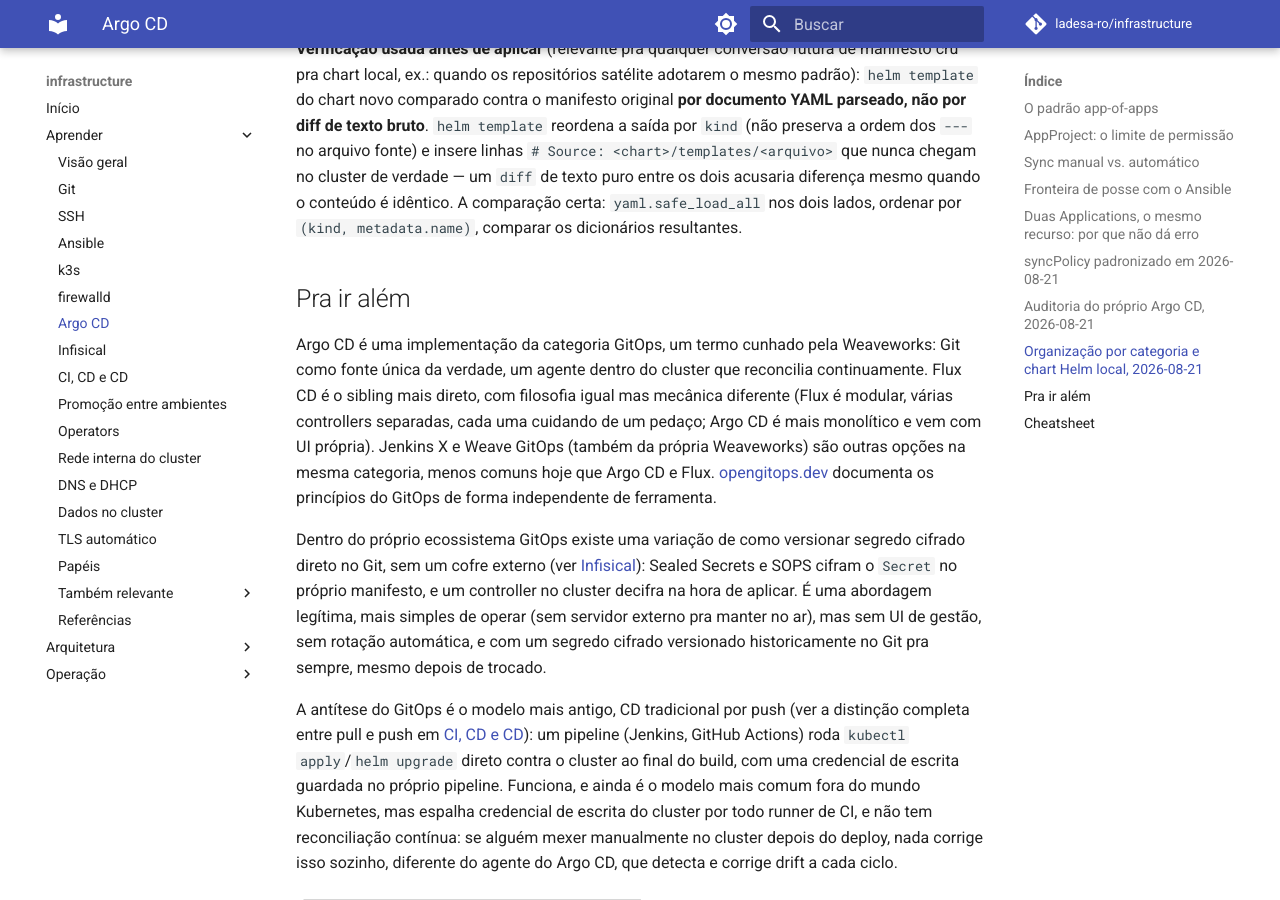
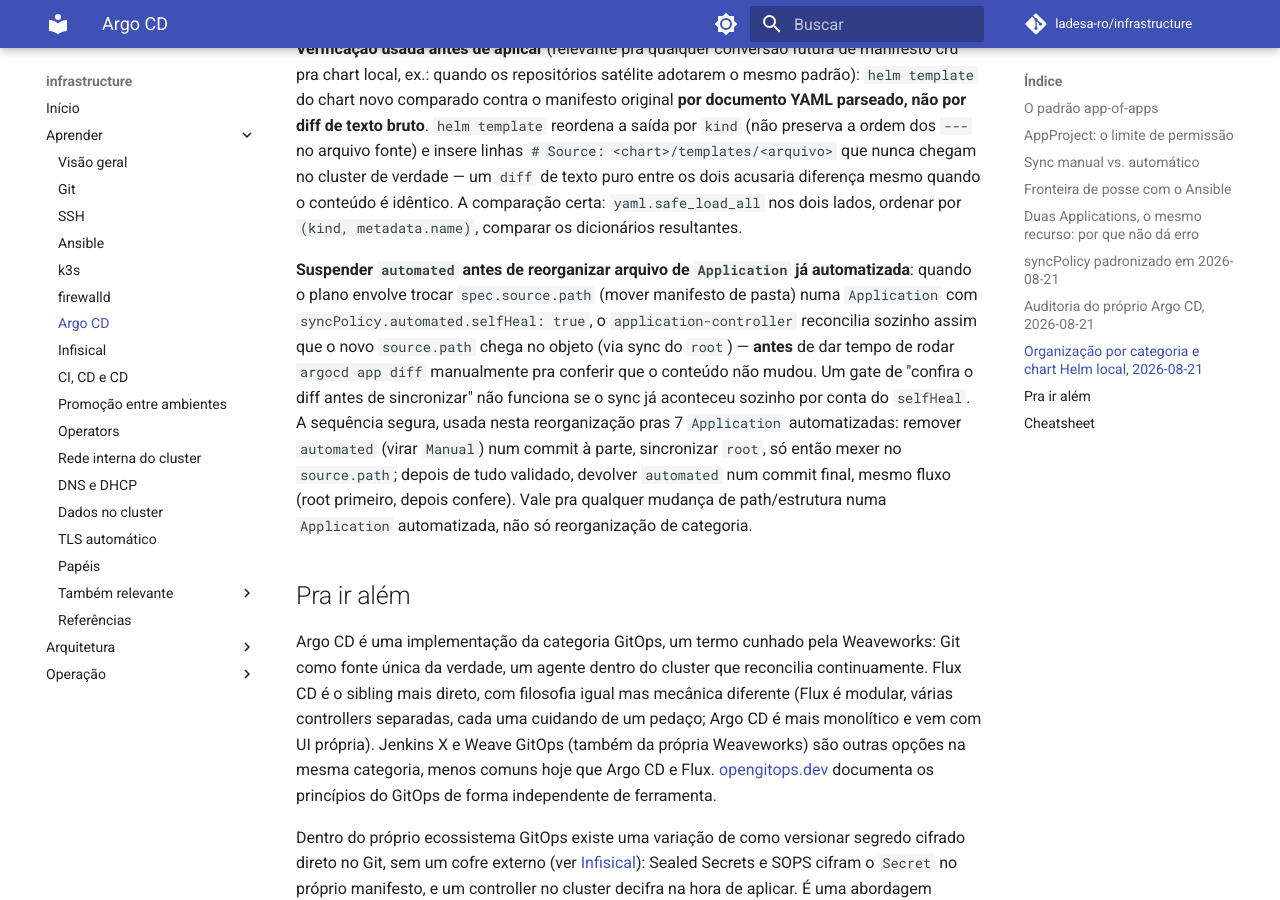
Before and after one commit to ladesa-ro/infrastructure, an MkDocs documentation site: the page built from docs/aprender/argocd.md, in a window 1280 px wide and 900 px high, scrolled down 7495 px. Built offline with MkDocs 1.6.1 and Material for MkDocs 9.7.7, drawn with Linux system fonts in a browser that asks for light colours; comment, search, counter and statistics services are not loaded.

Commit message:
docs(argocd): record selfHeal-vs-reorg lesson

```diff
--- a/docs/aprender/argocd.md
+++ b/docs/aprender/argocd.md
@@ -108,6 +108,8 @@ Depois de padronizar o `syncPolicy` das `Applications` (seção acima), uma audi
 
 **Verificação usada antes de aplicar** (relevante pra qualquer conversão futura de manifesto cru pra chart local, ex.: quando os repositórios satélite adotarem o mesmo padrão): `helm template` do chart novo comparado contra o manifesto original **por documento YAML parseado, não por diff de texto bruto**. `helm template` reordena a saída por `kind` (não preserva a ordem dos `---` no arquivo fonte) e insere linhas `# Source: <chart>/templates/<arquivo>` que nunca chegam no cluster de verdade — um `diff` de texto puro entre os dois acusaria diferença mesmo quando o conteúdo é idêntico. A comparação certa: `yaml.safe_load_all` nos dois lados, ordenar por `(kind, metadata.name)`, comparar os dicionários resultantes.
 
+**Suspender `automated` antes de reorganizar arquivo de `Application` já automatizada**: quando o plano envolve trocar `spec.source.path` (mover manifesto de pasta) numa `Application` com `syncPolicy.automated.selfHeal: true`, o `application-controller` reconcilia sozinho assim que o novo `source.path` chega no objeto (via sync do `root`) — **antes** de dar tempo de rodar `argocd app diff` manualmente pra conferir que o conteúdo não mudou. Um gate de "confira o diff antes de sincronizar" não funciona se o sync já aconteceu sozinho por conta do `selfHeal`. A sequência segura, usada nesta reorganização pras 7 `Application` automatizadas: remover `automated` (virar `Manual`) num commit à parte, sincronizar `root`, só então mexer no `source.path`; depois de tudo validado, devolver `automated` num commit final, mesmo fluxo (root primeiro, depois confere). Vale pra qualquer mudança de path/estrutura numa `Application` automatizada, não só reorganização de categoria.
+
 ## Pra ir além
 
 Argo CD é uma implementação da categoria GitOps, um termo cunhado pela Weaveworks: Git como fonte única da verdade, um agente dentro do cluster que reconcilia continuamente. Flux CD é o sibling mais direto, com filosofia igual mas mecânica diferente (Flux é modular, várias controllers separadas, cada uma cuidando de um pedaço; Argo CD é mais monolítico e vem com UI própria). Jenkins X e Weave GitOps (também da própria Weaveworks) são outras opções na mesma categoria, menos comuns hoje que Argo CD e Flux. [opengitops.dev](https://opengitops.dev) documenta os princípios do GitOps de forma independente de ferramenta.
```
